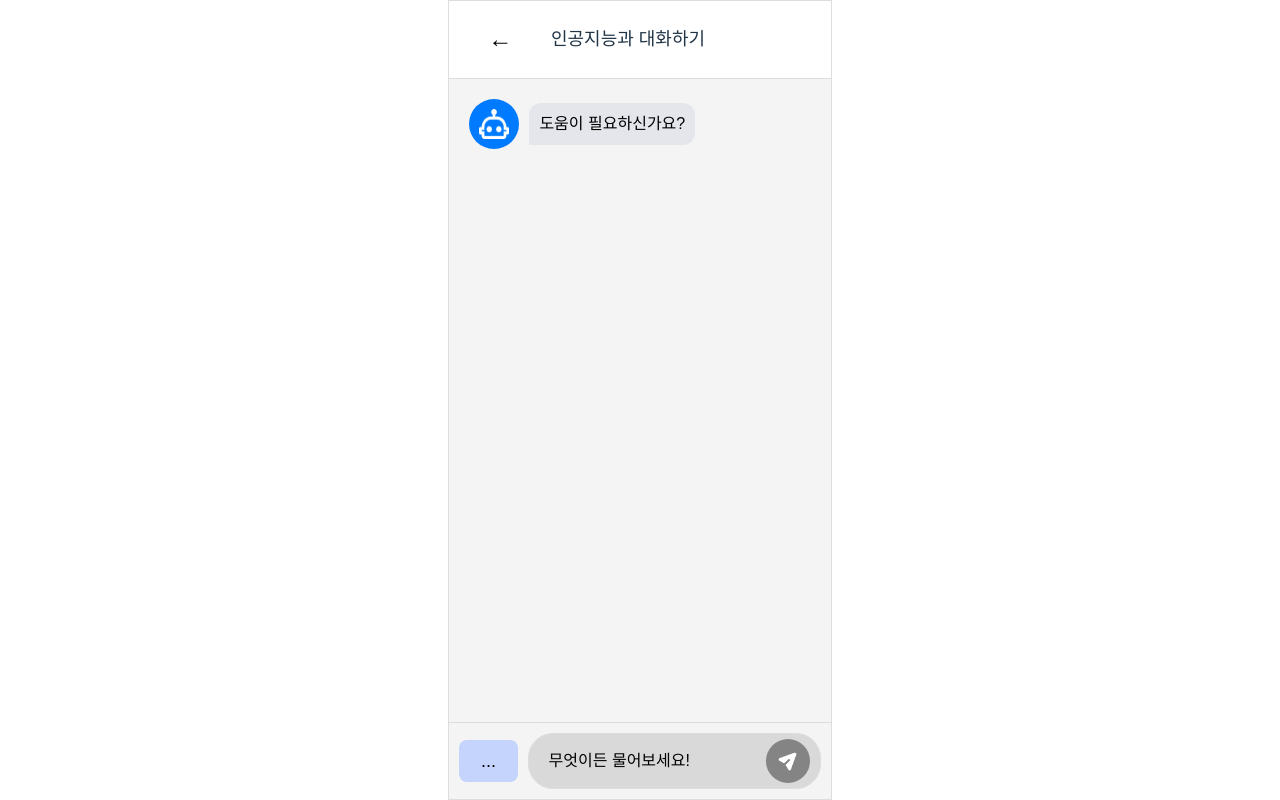
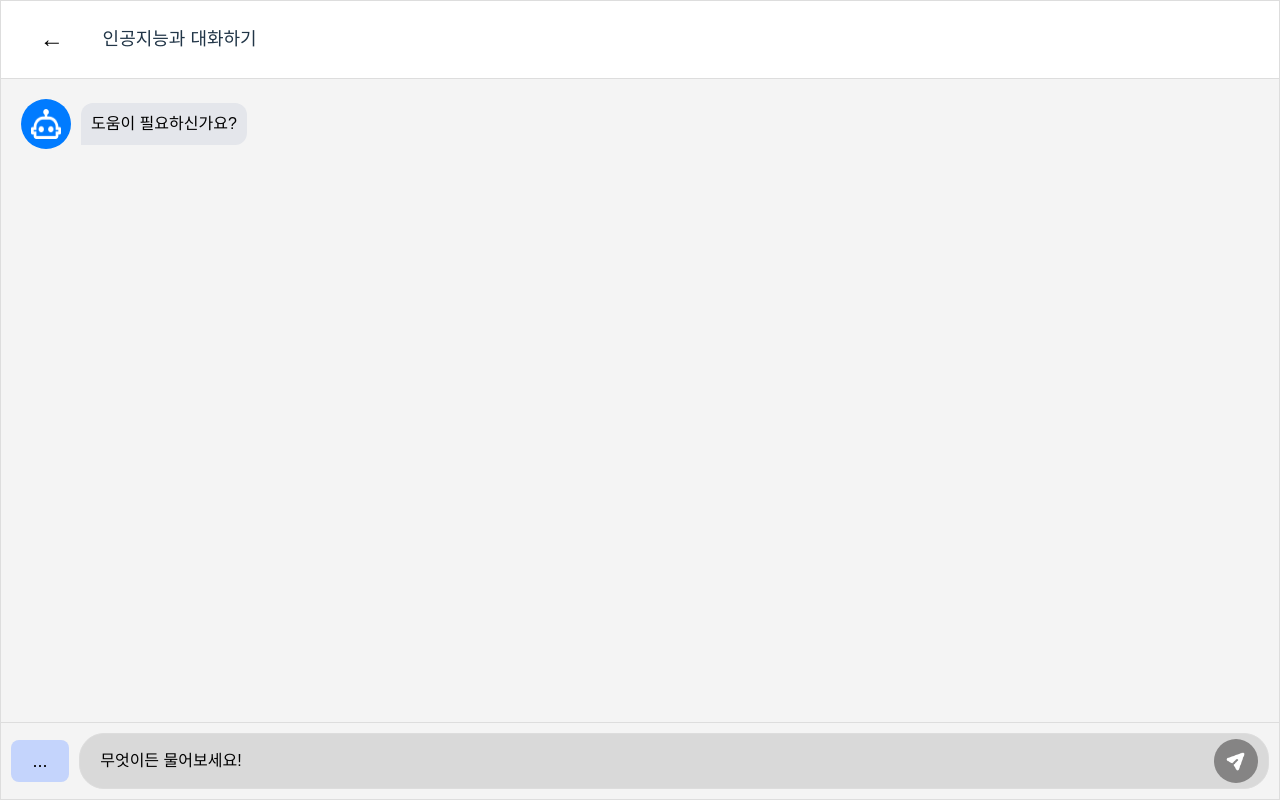
Before and after one commit to kssosoy/chatbot, a React (Vite) app: page / in a window 1280 px wide. Built offline with nearby package versions, Linux system fonts and the light colour scheme.

Commit message:
sdjflkse

```diff
--- a/src/Pages/Chat.css
+++ b/src/Pages/Chat.css
@@ -19,7 +19,7 @@ body {
   display: flex;
   flex-direction: column;
   height: 100vh;
-  width: 100%; /* 화면 너비 100% */
+  width: 100vw; /* 화면 너비 100% */
   max-width: 100%; /* 장치 너비에 맞춰 확장 */
   background-color: white;
   border: 1px solid #ddd;
```
